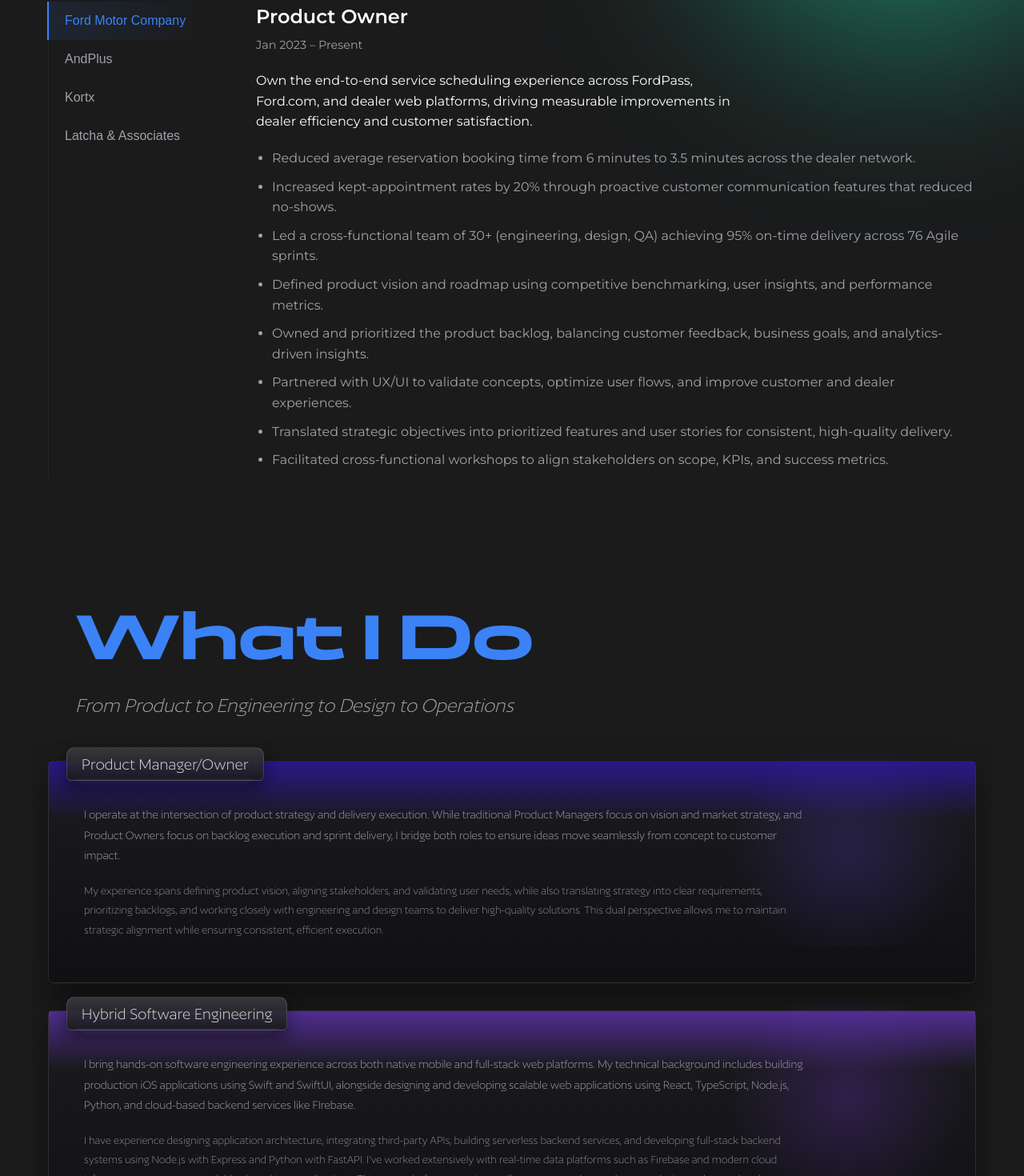
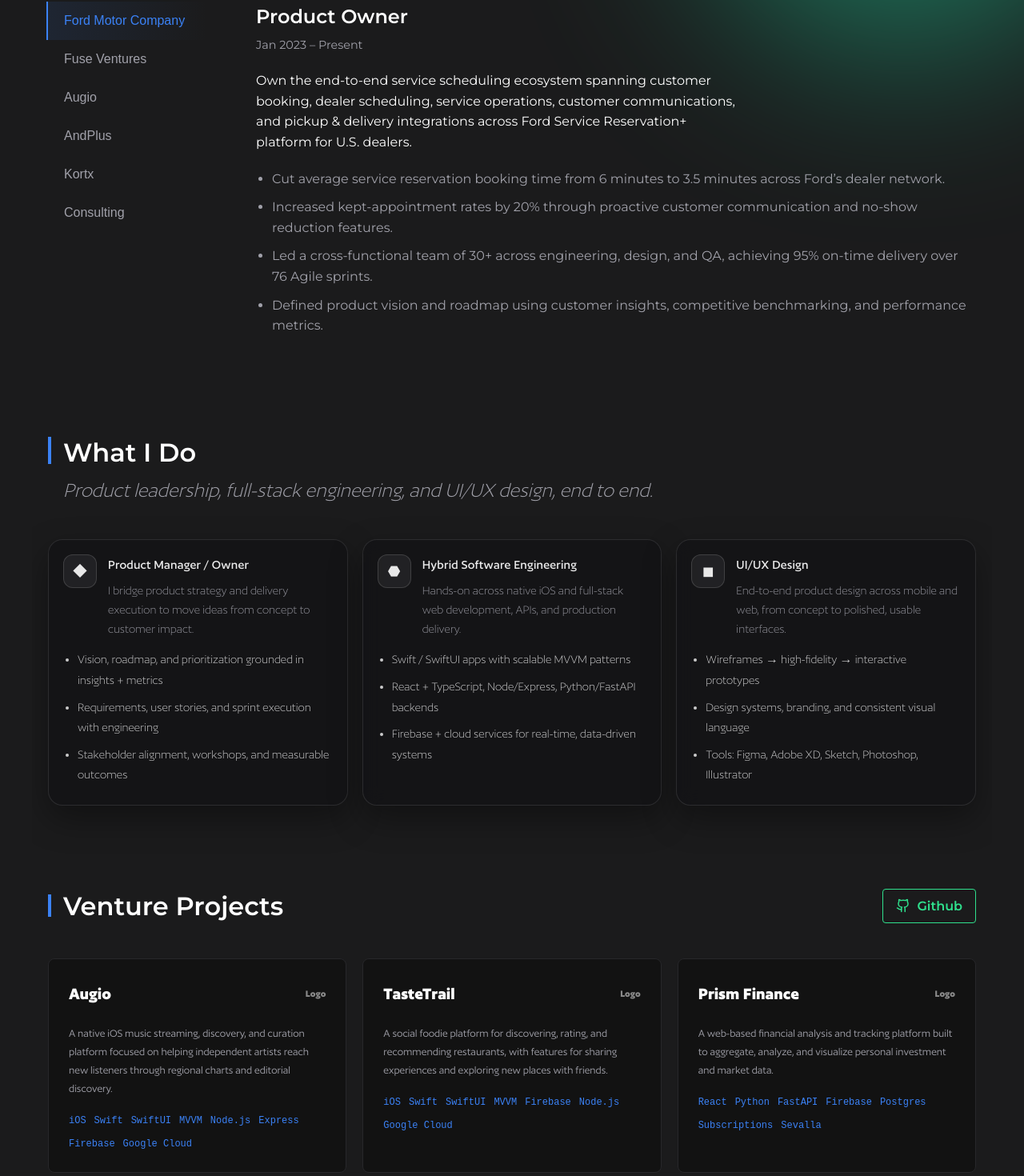
Before and after one commit to joemurphy3515/Portfolio, a React (Vite) app: page / in a window 1280 px wide. Shown: the part 745-2215 px from the top of the page at 80% size. Built offline with nearby package versions, Linux system fonts and the light colour scheme.

Commit message:
misc changes

```diff
--- a/src/App.css
+++ b/src/App.css
@@ -102,6 +102,7 @@
   --accent-teal: #14b8a6;
   --card-bg: #18181b;
   --border-color: #27272a;
+
   --font-display: "Panchang", sans-serif;
   --font-body: "Montserrat", sans-serif;
   --font-accent: "Author", serif;
@@ -133,6 +134,7 @@
   overflow-x: hidden;
 }
 
+/* NAV */
 .navbar {
   display: flex;
   justify-content: center;
@@ -184,6 +186,7 @@
   color: white;
 }
 
+/* HERO */
 .hero {
   display: flex;
   flex-direction: column;
@@ -192,7 +195,6 @@
   text-align: center;
   overflow: hidden;
   margin: 200px 0 0 0;
-  padding: 0;
   padding-bottom: 5vh;
 }
 
@@ -242,6 +244,7 @@
   font-size: 1.1rem;
 }
 
+/* SECTIONS */
 .section-container {
   margin: 100px 0;
 }
@@ -266,6 +269,7 @@
   height: 28px;
   background-color: var(--accent-blue);
   margin-right: 15px;
+  flex: 0 0 auto;
 }
 
 .section-title {
@@ -274,6 +278,16 @@
   font-weight: 600;
 }
 
+.section-subtext {
+  font-family: var(--font-accent);
+  font-weight: 300;
+  font-style: italic;
+  color: var(--text-secondary);
+  margin: 0;
+  font-size: 1.7rem;
+}
+
+/* WORK */
 .work-layout {
   display: grid;
   grid-template-columns: 200px 1fr;
@@ -283,7 +297,6 @@
 .work-sidebar {
   display: flex;
   flex-direction: column;
-  border-left: 1px solid var(--border-color);
 }
 
 .work-tab {
@@ -344,164 +357,98 @@
   margin-bottom: 10px;
 }
 
-.big-outline-text {
-  font-family: var(--font-display);
-  font-size: 5rem;
-  color: var(--accent-blue);
+/* CAPABILITIES */
+.capabilities {
+  padding-top: 10px;
 }
 
-.section-subtext {
-  font-family: var(--font-accent);
-  font-weight: 300;
-  font-style: italic;
-  color: var(--text-secondary);
-  margin: 0;
-  font-size: 1.7rem;
+/* IMPORTANT: align the bar to the title (not the center of title+subtext block) */
+.capabilities .section-header-left {
+  align-items: flex-start;
 }
 
-.what-header {
-  position: relative;
-  padding: 34px 34px 22px;
-  overflow: hidden;
+.capabilities .vertical-bar {
+  margin-top: 6px; /* tweak 4–10px */
+  height: 34px;
 }
 
-.folders-stack {
-  display: flex;
-  flex-direction: column;
-  gap: 34px;
-  margin-top: 26px;
+.cap-grid {
+  margin-top: 22px;
+  display: grid;
+  grid-template-columns: repeat(3, minmax(0, 1fr));
+  gap: 18px;
 }
 
-.folder-card {
-  position: relative;
-  border-radius: 8px;
+.cap-card {
+  border-radius: 18px;
   border: 1px solid rgba(255, 255, 255, 0.1);
-  background: linear-gradient(
-    180deg,
-    rgba(28, 28, 32, 1) 0%,
-    rgba(16, 16, 18, 1) 100%
-  );
-  box-shadow: 0 18px 40px rgba(0, 0, 0, 0.45);
-  overflow: visible;
+  background: rgba(18, 18, 20, 0.65);
+  backdrop-filter: blur(10px);
+  padding: 18px 18px 16px;
+  box-shadow: 0 16px 40px rgba(0, 0, 0, 0.35);
+  transition:
+    transform 0.25s ease,
+    border-color 0.25s ease,
+    background-color 0.25s ease;
 }
 
-.folder-card::before {
-  content: "";
-  position: absolute;
-  left: 0;
-  right: 0;
-  top: 0;
-  height: 72px;
-  background: var(--folder-accent, rgba(139, 92, 246, 0.8));
-  opacity: 0.55;
+.cap-card:hover {
+  transform: translateY(-4px);
+  border-color: rgba(255, 255, 255, 0.18);
+  background: rgba(22, 22, 26, 0.72);
 }
 
-.folder-card::after {
-  content: "";
-  position: absolute;
-  top: -10px;
-  right: -10px;
-  width: 340px;
-  height: 240px;
-  background: radial-gradient(
-    circle,
-    var(--folder-glow, rgba(139, 92, 246, 0.22)) 0%,
-    transparent 70%
-  );
-  pointer-events: none;
+.cap-top {
+  display: flex;
+  gap: 14px;
+  align-items: flex-start;
 }
 
-.folder-tab {
-  position: absolute;
-  top: -18px;
-  left: 22px;
+.cap-icon {
+  width: 42px;
   height: 42px;
-  display: inline-flex;
-  align-items: center;
-  padding: 0 18px;
-  border-radius: 10px 10px 6px 6px;
+  border-radius: 12px;
+  display: grid;
+  place-items: center;
+  font-size: 18px;
   border: 1px solid rgba(255, 255, 255, 0.14);
-  background: linear-gradient(
-    180deg,
-    rgba(60, 60, 66, 0.85) 0%,
-    rgba(25, 25, 28, 0.92) 100%
-  );
-  box-shadow: 0 10px 22px rgba(0, 0, 0, 0.45);
-  z-index: 2;
+  background: rgba(255, 255, 255, 0.06);
+  color: rgba(255, 255, 255, 0.9);
+  flex: 0 0 auto;
 }
 
-.folder-tab::before {
-  content: "";
-  position: absolute;
-  left: 10px;
-  right: 10px;
-  bottom: -10px;
-  height: 12px;
-  border-left: 1px solid rgba(255, 255, 255, 0.1);
-  border-right: 1px solid rgba(255, 255, 255, 0.1);
-  background: linear-gradient(
-    180deg,
-    rgba(255, 255, 255, 0.06) 0%,
-    rgba(255, 255, 255, 0) 100%
-  );
-  opacity: 0.9;
-  clip-path: polygon(0 0, 100% 0, 92% 100%, 8% 100%);
+.cap-title {
+  margin: 0;
+  font-family: var(--font-accent);
+  font-weight: 500;
+  font-size: 1.05rem;
+  letter-spacing: 0.2px;
+  color: rgba(255, 255, 255, 0.92);
 }
 
-.folder-tab-text {
-  font-family: var(--font-accent);
-  font-weight: 200;
-  font-size: 1.35rem;
-  letter-spacing: 0.2px;
-  color: rgba(255, 255, 255, 0.86);
-}
-
-.folder-body {
-  position: relative;
-  z-index: 1;
-  padding: 54px 44px 36px;
-}
-
-.folder-body-text {
+.cap-summary {
+  margin: 6px 0 0;
   font-family: var(--font-accent);
   font-weight: 200;
   color: var(--text-secondary);
-  max-width: 900px;
-  margin-bottom: 18px;
+  line-height: 1.5;
+  opacity: 0.9;
 }
 
-.folder-body-text--small {
-  font-size: 0.95rem;
-  opacity: 0.82;
+.cap-points {
+  margin: 14px 0 0;
+  padding-left: 18px;
+  color: rgba(255, 255, 255, 0.78);
+  font-family: var(--font-accent);
+  font-weight: 200;
+  line-height: 1.6;
 }
 
-.folder-pm {
-  --folder-accent: linear-gradient(
-    180deg,
-    rgb(53, 19, 222) 0%,
-    rgba(72, 55, 158, 0) 100%
-  );
-  --folder-glow: rgba(92, 64, 226, 0.22);
+.cap-points li {
+  margin-bottom: 8px;
 }
 
-.folder-eng {
-  --folder-accent: linear-gradient(
-    180deg,
-    rgba(124, 58, 237, 1) 0%,
-    rgba(124, 58, 237, 0) 100%
-  );
-  --folder-glow: rgba(124, 58, 237, 0.22);
-}
-
-.folder-design {
-  --folder-accent: linear-gradient(
-    180deg,
-    rgba(20, 184, 166, 1) 0%,
-    rgba(20, 184, 166, 0) 100%
-  );
-  --folder-glow: rgba(20, 184, 166, 0.22);
-}
-
+/* GITHUB BTN */
 .github-btn {
   font-family: var(--font-body);
   font-weight: 600;
@@ -527,6 +474,7 @@
   color: white;
 }
 
+/* PROJECTS */
 .projects-grid {
   display: grid;
   grid-template-columns: repeat(auto-fit, minmax(300px, 1fr));
@@ -557,7 +505,7 @@
 .project-title {
   font-family: var(--font-accent);
   font-weight: 700;
-  font-size: 1.05rem;
+  font-size: 1.4rem;
 }
 
 .project-logo-placeholder {
@@ -587,6 +535,7 @@
   font-family: monospace;
 }
 
+/* FOOTER */
 .footer {
   text-align: center;
   padding: 100px 0;
@@ -626,6 +575,13 @@
   border-color: white;
 }
 
+/* RESPONSIVE */
+@media (max-width: 980px) {
+  .cap-grid {
+    grid-template-columns: 1fr;
+  }
+}
+
 @media (max-width: 768px) {
   .hero-title {
     font-size: 3rem;
@@ -646,6 +602,7 @@
 
   .work-tab {
     font-family: var(--font-body);
+    font-weight: 500;
     white-space: nowrap;
     border-left: none;
     border-bottom: 2px solid transparent;
@@ -661,23 +618,11 @@
     );
   }
 
-  .big-outline-text {
-    font-size: 3rem;
-  }
-
   .nav-pill {
     display: none;
   }
 
-  .folder-body {
-    padding: 52px 22px 28px;
-  }
-
-  .folder-tab {
-    left: 14px;
-  }
-
-  .folder-tab-text {
-    font-size: 1.15rem;
+  .section-subtext {
+    font-size: 1.25rem;
   }
 }
--- a/src/App.tsx
+++ b/src/App.tsx
@@ -128,7 +128,7 @@
       <section className="section-container" id="work">
         <div className="section-header">
           <div className="vertical-bar" />
-          <h2 className="section-title">Work</h2>
+          <h2 className="section-title">Recent Work</h2>
         </div>
 
         <div className="work-layout">
@@ -163,96 +163,90 @@
         </div>
       </section>
 
-      <section className="section-container what-i-do">
-        <div className="what-header">
-          <h2 className="big-outline-text">What I Do</h2>
-          <p className="section-subtext">
-            From Product to Engineering to Design to Operations
-          </p>
+      <section className="section-container capabilities" id="about">
+        <div className="section-header section-header--space-between">
+          <div className="section-header-left">
+            <div className="vertical-bar" />
+            <div>
+              <h2 className="section-title">What I Do</h2>
+              <p className="section-subtext">
+                Product leadership, full-stack engineering, and UI/UX design,
+                end to end.
+              </p>
+            </div>
+          </div>
         </div>
 
-        <div className="folders-stack">
-          <article className="folder-card folder-pm">
-            <div className="folder-tab">
-              <span className="folder-tab-text">Product Manager/Owner</span>
+        <div className="cap-grid">
+          <article className="cap-card">
+            <div className="cap-top">
+              <div className="cap-icon" aria-hidden="true">
+                ◆
+              </div>
+              <div>
+                <h3 className="cap-title">Product Manager / Owner</h3>
+                <p className="cap-summary">
+                  I bridge product strategy and delivery execution to move ideas
+                  from concept to customer impact.
+                </p>
+              </div>
             </div>
 
-            <div className="folder-body">
-              <p className="folder-body-text">
-                I operate at the intersection of product strategy and delivery
-                execution. While traditional Product Managers focus on vision
-                and market strategy, and Product Owners focus on backlog
-                execution and sprint delivery, I bridge both roles to ensure
-                ideas move seamlessly from concept to customer impact.
-              </p>
-
-              <p className="folder-body-text folder-body-text--small">
-                My experience spans defining product vision, aligning
-                stakeholders, and validating user needs, while also translating
-                strategy into clear requirements, prioritizing backlogs, and
-                working closely with engineering and design teams to deliver
-                high-quality solutions. This dual perspective allows me to
-                maintain strategic alignment while ensuring consistent,
-                efficient execution.
-              </p>
-            </div>
+            <ul className="cap-points">
+              <li>
+                Vision, roadmap, and prioritization grounded in insights +
+                metrics
+              </li>
+              <li>
+                Requirements, user stories, and sprint execution with
+                engineering
+              </li>
+              <li>Stakeholder alignment, workshops, and measurable outcomes</li>
+            </ul>
           </article>
 
-          <article className="folder-card folder-eng">
-            <div className="folder-tab">
-              <span className="folder-tab-text">
-                Hybrid Software Engineering
-              </span>
+          <article className="cap-card">
+            <div className="cap-top">
+              <div className="cap-icon" aria-hidden="true">
+                ⬣
+              </div>
+              <div>
+                <h3 className="cap-title">Hybrid Software Engineering</h3>
+                <p className="cap-summary">
+                  Hands-on across native iOS and full-stack web development,
+                  APIs, and production delivery.
+                </p>
+              </div>
             </div>
 
-            <div className="folder-body">
-              <p className="folder-body-text">
-                I bring hands-on software engineering experience across both
-                native mobile and full-stack web platforms. My technical
-                background includes building production iOS applications using
-                Swift and SwiftUI, alongside designing and developing scalable
-                web applications using React, TypeScript, Node.js, Python, and
-                cloud-based backend services like FIrebase.
-              </p>
-
-              <p className="folder-body-text folder-body-text--small">
-                I have experience designing application architecture,
-                integrating third-party APIs, building serverless backend
-                services, and developing full-stack backend systems using
-                Node.js with Express and Python with FastAPI. I’ve worked
-                extensively with real-time data platforms such as Firebase and
-                modern cloud infrastructure to support scalable, data-driven
-                applications. This cross-platform experience allows me to
-                understand system design end-to-end and collaborate effectively
-                across engineering, design, and product teams.
-              </p>
-            </div>
+            <ul className="cap-points">
+              <li>Swift / SwiftUI apps with scalable MVVM patterns</li>
+              <li>React + TypeScript, Node/Express, Python/FastAPI backends</li>
+              <li>
+                Firebase + cloud services for real-time, data-driven systems
+              </li>
+            </ul>
           </article>
 
-          <article className="folder-card folder-design">
-            <div className="folder-tab">
-              <span className="folder-tab-text">UI/UX Design</span>
+          <article className="cap-card">
+            <div className="cap-top">
+              <div className="cap-icon" aria-hidden="true">
+                ◼
+              </div>
+              <div>
+                <h3 className="cap-title">UI/UX Design</h3>
+                <p className="cap-summary">
+                  End-to-end product design across mobile and web, from concept
+                  to polished, usable interfaces.
+                </p>
+              </div>
             </div>
 
-            <div className="folder-body">
-              <p className="folder-body-text">
-                I design end-to-end digital experiences across web, mobile, and
-                platform-based products. My work includes user interface design,
-                user experience strategy, and brand development to ensure
-                consistent and engaging product experiences.
-              </p>
-
-              <p className="folder-body-text folder-body-text--small">
-                I’ve designed a wide range of applications including
-                consumer-facing products, internal enterprise tools, and
-                scalable platform ecosystems. I use tools such as Figma, Adobe
-                XD, Sketch, Photoshop, and Illustrator to create wireframes,
-                high-fidelity designs, interactive prototypes, and brand assets.
-                My design process blends user research, usability principles,
-                and product strategy to deliver intuitive, high-impact
-                experiences.
-              </p>
-            </div>
+            <ul className="cap-points">
+              <li>Wireframes → high-fidelity → interactive prototypes</li>
+              <li>Design systems, branding, and consistent visual language</li>
+              <li>Tools: Figma, Adobe XD, Sketch, Photoshop, Illustrator</li>
+            </ul>
           </article>
         </div>
       </section>
--- a/src/data.json
+++ b/src/data.json
@@ -4,16 +4,36 @@
             "company": "Ford Motor Company",
             "role": "Product Owner",
             "period": "Jan 2023 – Present",
-            "description": "Own the end-to-end service scheduling experience across FordPass, Ford.com, and dealer web platforms, driving measurable improvements in dealer efficiency and customer satisfaction.",
+            "description": "Own the end-to-end service scheduling ecosystem spanning customer booking, dealer scheduling, service operations, customer communications, and pickup & delivery integrations across Ford Service Reservation+ platform for U.S. dealers.",
             "highlights": [
-                "Reduced average reservation booking time from 6 minutes to 3.5 minutes across the dealer network.",
-                "Increased kept-appointment rates by 20% through proactive customer communication features that reduced no-shows.",
-                "Led a cross-functional team of 30+ (engineering, design, QA) achieving 95% on-time delivery across 76 Agile sprints.",
-                "Defined product vision and roadmap using competitive benchmarking, user insights, and performance metrics.",
-                "Owned and prioritized the product backlog, balancing customer feedback, business goals, and analytics-driven insights.",
-                "Partnered with UX/UI to validate concepts, optimize user flows, and improve customer and dealer experiences.",
-                "Translated strategic objectives into prioritized features and user stories for consistent, high-quality delivery.",
-                "Facilitated cross-functional workshops to align stakeholders on scope, KPIs, and success metrics."
+                "Cut average service reservation booking time from 6 minutes to 3.5 minutes across Ford’s dealer network.",
+                "Increased kept-appointment rates by 20% through proactive customer communication and no-show reduction features.",
+                "Led a cross-functional team of 30+ across engineering, design, and QA, achieving 95% on-time delivery over 76 Agile sprints.",
+                "Defined product vision and roadmap using customer insights, competitive benchmarking, and performance metrics."
+            ]
+        },
+        {
+            "company": "Fuse Ventures",
+            "role": "Product Manager & Software Engineer",
+            "period": "Venture Studio - Present",
+            "description": "Partnered with early-stage ventures to shape product strategy, design, and engineering for consumer-ready web and mobile products.",
+            "highlights": [
+                "Helped define and guide product strategy through discovery, research, and customer outreach to validate concepts and identify market-fit opportunities.",
+                "Architected and implemented software solutions across web and mobile platforms, supporting products from initial development through redesigns and launches.",
+                "Led UX/UI design efforts, translating user research and product requirements into intuitive, scalable interfaces.",
+                "Collaborated closely with founders and stakeholders to iterate on features, refine positioning, and deliver consumer-ready products."
+            ]
+        },
+        {
+            "company": "Augio",
+            "role": "Founder / Product & iOS Engineer",
+            "period": "Startup Venture - Present",
+            "description": "Built and launched a music discovery and streaming platform from concept through delivery, owning product strategy, design, engineering, and go-to-market execution.",
+            "highlights": [
+                "Designed and developed a native iOS application using Swift, SwiftUI, and MVVM, supported by a scalable backend built with Node.js, Express, Firebase, and Google Cloud services.",
+                "Led end-to-end product development across mobile and web platforms, including web-based tools and marketing experiences to support artist onboarding and platform growth.",
+                "Owned the full product lifecycle from ideation and UX/UI design through development, deployment, and iteration.",
+                "Established and managed artist partnerships and fan engagement features, enabling direct interaction, content discovery, and community-driven experiences."
             ]
         },
         {
@@ -22,12 +42,10 @@
             "period": "Dec 2021 – Dec 2022",
             "description": "Led end-to-end delivery of web and mobile products for enterprise clients, translating complex business needs into actionable roadmaps and backlogs.",
             "highlights": [
-                "Drove delivery of web and mobile products by converting business requirements into clear product roadmaps.",
-                "Partnered with stakeholders to define MVP scope, prioritize enhancements, and align on business outcomes.",
-                "Collaborated with UX and engineering to refine designs for usability and technical feasibility.",
-                "Managed multiple Agile teams, overseeing sprints, burndown metrics, and delivery timelines.",
-                "Introduced structured feedback loops that improved delivery quality and reduced post-launch issues.",
-                "Led product discovery and iterative development to deliver scalable, user-centered solutions."
+                "Delivered web and mobile products by translating business requirements into clear product roadmaps and execution plans.",
+                "Partnered with stakeholders to define MVP scope, prioritize features, and align delivery with business outcomes.",
+                "Collaborated closely with UX and engineering to ensure designs balanced usability, scalability, and technical feasibility.",
+                "Managed multiple Agile teams, overseeing sprint execution, delivery timelines, and release quality."
             ]
         },
         {
@@ -36,28 +54,24 @@
             "period": "May 2020 – Dec 2021",
             "description": "Managed large-scale software initiatives including analytics platforms, marketing automation tools, and client-facing applications.",
             "highlights": [
-                "Led multiple large-scale initiatives across internal analytics tools and marketing platforms.",
-                "Partnered with leadership to define product vision and roadmaps aligned with business objectives.",
-                "Collaborated with engineering and design to define user stories, acceptance criteria, and release plans.",
-                "Facilitated Agile ceremonies and prioritization workshops to improve sprint velocity and delivery transparency.",
-                "Used data and user insights to identify features that increased engagement and improved customer experience.",
-                "Strengthened collaboration between technical and non-technical teams to improve time-to-market."
+                "Led delivery of large-scale analytics and marketing platforms supporting internal teams and external clients.",
+                "Worked with leadership to define product vision, roadmaps, and prioritization aligned with business objectives.",
+                "Partnered with engineering and design to define user stories, acceptance criteria, and release plans.",
+                "Facilitated Agile ceremonies and prioritization workshops to improve sprint velocity and delivery transparency."
             ]
         },
-        {
-            "company": "Latcha & Associates",
-            "role": "Technical Project Manager",
-            "period": "Nov 2018 – Mar 2020",
-            "description": "Oversaw development of Audi’s CRM web application, managing the full product lifecycle from scope definition through launch.",
-            "highlights": [
-                "Managed the product lifecycle for Audi’s CRM web application from definition through launch.",
-                "Defined product requirements, features, and release plans with creative, data, and engineering teams.",
-                "Coordinated UX, data, and engineering efforts to optimize workflows and ensure scalability.",
-                "Facilitated sprint planning, retrospectives, and cross-functional collaboration.",
-                "Served as product liaison between internal teams and the client.",
-                "Ensured data accuracy, platform performance, and release quality through QA oversight."
-            ]
-        }
+    {
+        "company": "Consulting",
+        "role": "Product Consultant",
+        "period": "2020 – Present",
+        "description": "Advise entrepreneurs, startups, and growing businesses on product strategy, feature development, and operational execution to bring ideas from concept to market.",
+        "highlights": [
+            "Partner with founders to define product vision, validate market opportunities, and shape scalable roadmaps.",
+            "Guide feature prioritization and MVP scope using user research, competitive analysis, and business objectives.",
+            "Advise on technical architecture, development workflows, and operational processes to improve execution efficiency.",
+            "Support product launches, iteration cycles, and long-term growth strategies across web and mobile platforms."
+        ]
+    }
     ],
  "projects": [
     {
```
